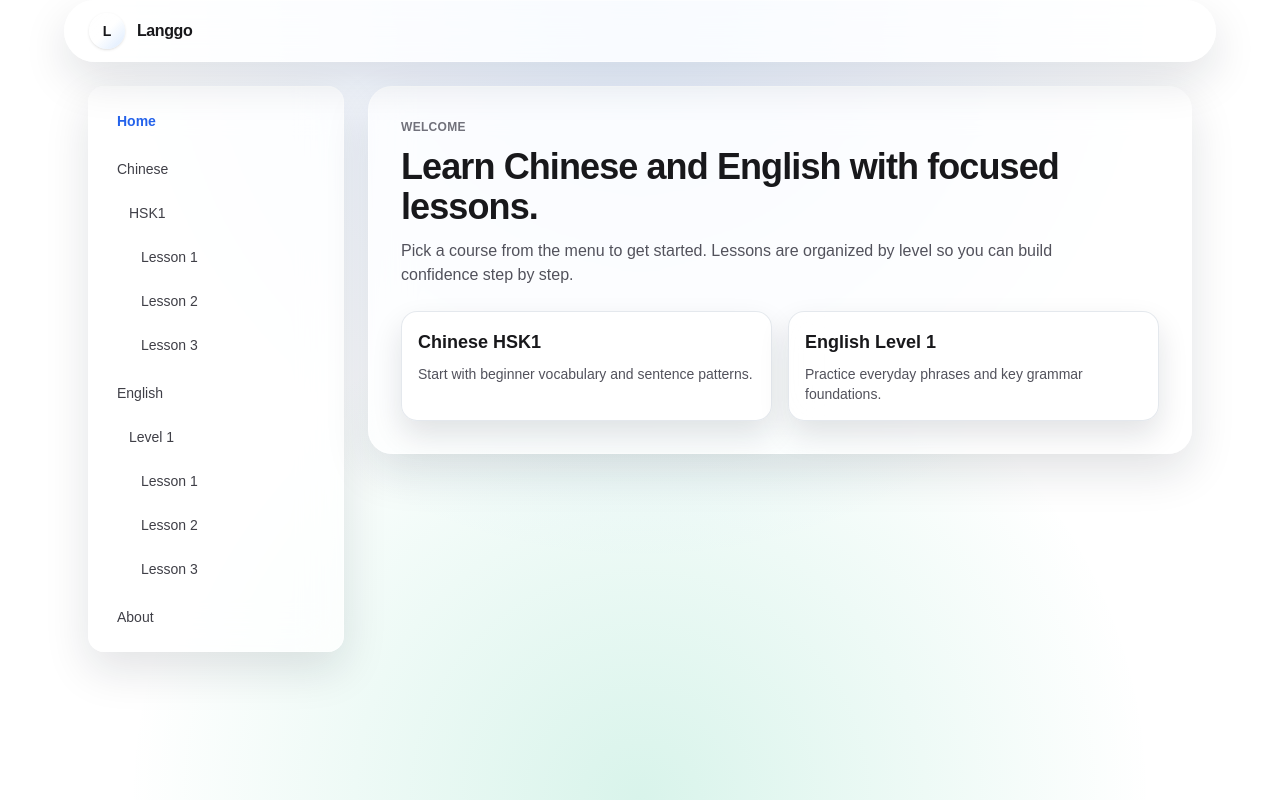
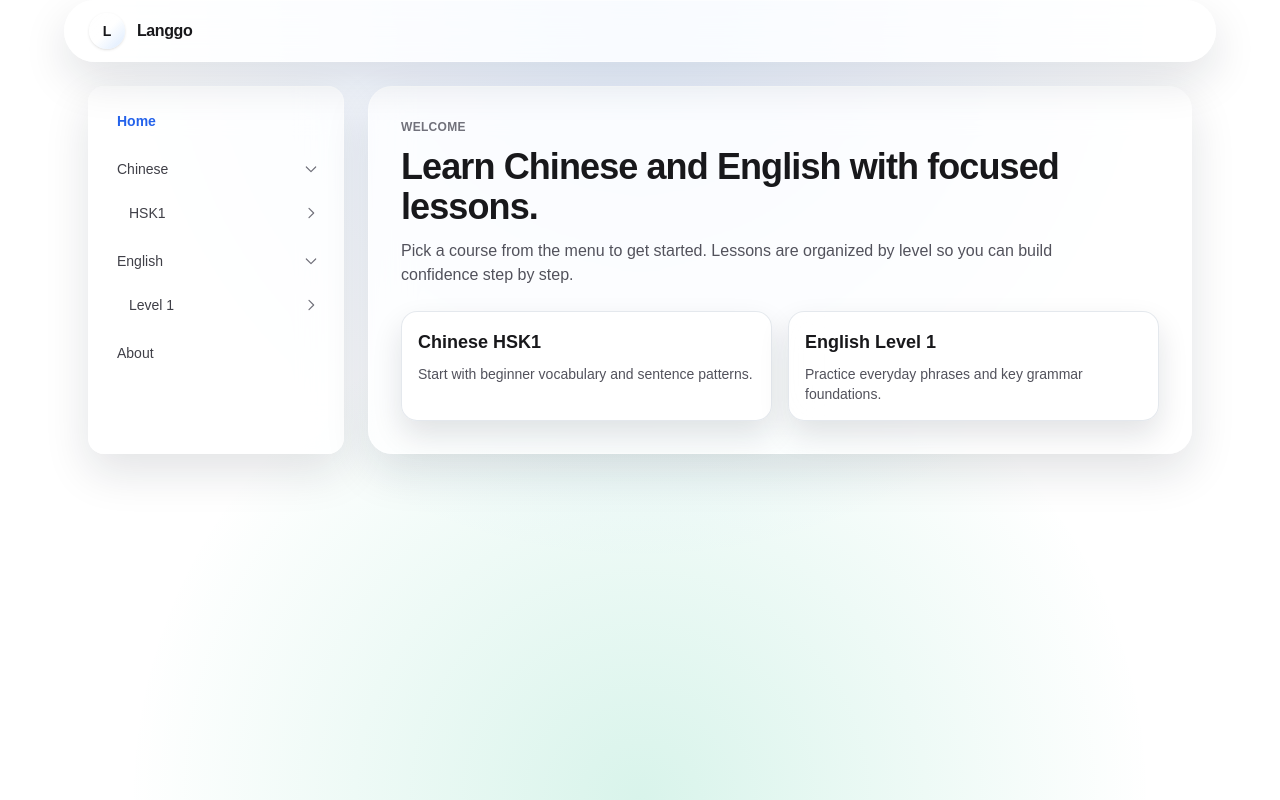
Before and after one commit to thinhtran3588/langgo, a Next.js app: page / in a window 1280 px wide. Built offline with nearby package versions, Linux system fonts and the light colour scheme.

Commit message:
Enhance navigation component with expandable items and toggle functionality. Refactor NavList to manage expanded states, improving user experience in the layout shell.

```diff
--- a/src/components/LayoutShell.tsx
+++ b/src/components/LayoutShell.tsx
@@ -1,9 +1,9 @@
 'use client';
 
-import { useState } from 'react';
+import { languages } from '@/lib/languages';
 import Link from 'next/link';
 import { usePathname } from 'next/navigation';
-import { languages } from '@/lib/languages';
+import { useState } from 'react';
 
 type NavItem = {
   label: string;
@@ -32,26 +32,36 @@ function NavList({
   items,
   depth = 0,
   pathname,
+  expandedItems,
+  onToggle,
 }: {
   items: NavItem[];
   depth?: number;
   pathname: string;
+  expandedItems: Record<string, boolean>;
+  onToggle: (key: string, nextExpanded: boolean) => void;
 }) {
   return (
     <ul className={depth === 0 ? 'space-y-3' : 'space-y-2'}>
       {items.map((item) => {
+        const itemKey = item.href ?? item.label;
         const isActive =
           item.href &&
           (pathname === item.href || pathname.startsWith(`${item.href}/`));
+        const hasChildren = Boolean(item.children?.length);
+        const isExpanded = hasChildren
+          ? (expandedItems[itemKey] ?? depth < 1)
+          : false;
         return (
           <li
             key={`${item.label}-${item.href ?? 'group'}`}
             className="space-y-2"
           >
+            <div className="flex items-center gap-2">
               {item.href ? (
                 <Link
                   href={item.href}
-                className={`block rounded-xl px-3 py-2 text-sm transition ${
+                  className={`flex-1 rounded-xl px-3 py-2 text-sm transition ${
                     isActive
                       ? 'font-semibold text-primary'
                       : 'font-medium text-zinc-700 hover:bg-white/60 dark:text-zinc-300 dark:hover:bg-zinc-900/70'
@@ -60,16 +70,51 @@ function NavList({
                   {item.label}
                 </Link>
               ) : (
-              <span className="block px-3 text-xs font-semibold uppercase tracking-wide text-zinc-500 dark:text-zinc-400">
+                <span className="block flex-1 px-3 text-xs font-semibold uppercase tracking-wide text-zinc-500 dark:text-zinc-400">
                   {item.label}
                 </span>
               )}
-            {item.children ? (
+              {hasChildren ? (
+                <button
+                  type="button"
+                  onClick={(event) => {
+                    event.preventDefault();
+                    event.stopPropagation();
+                    onToggle(itemKey, !isExpanded);
+                  }}
+                  className="inline-flex h-8 w-8 items-center justify-center rounded-lg text-zinc-500 transition hover:bg-white/60 hover:text-zinc-900 dark:text-zinc-400 dark:hover:bg-zinc-900/70 dark:hover:text-zinc-100"
+                  aria-label={
+                    isExpanded
+                      ? `Hide ${item.label} items`
+                      : `Show ${item.label} items`
+                  }
+                  aria-expanded={isExpanded}
+                >
+                  <svg
+                    aria-hidden="true"
+                    viewBox="0 0 24 24"
+                    className={`h-4 w-4 transition ${
+                      isExpanded ? 'rotate-90' : ''
+                    }`}
+                    fill="none"
+                    stroke="currentColor"
+                    strokeWidth="1.8"
+                    strokeLinecap="round"
+                    strokeLinejoin="round"
+                  >
+                    <path d="M9 5l7 7-7 7" />
+                  </svg>
+                </button>
+              ) : undefined}
+            </div>
+            {hasChildren && isExpanded ? (
               <div className="pl-3">
                 <NavList
-                  items={item.children}
+                  items={item.children ?? []}
                   depth={depth + 1}
                   pathname={pathname}
+                  expandedItems={expandedItems}
+                  onToggle={onToggle}
                 />
               </div>
             ) : undefined}
@@ -86,7 +131,16 @@ export default function LayoutShell({
   children: React.ReactNode;
 }) {
   const [menuOpen, setMenuOpen] = useState(false);
+  const [expandedItems, setExpandedItems] = useState<Record<string, boolean>>(
+    {}
+  );
   const pathname = usePathname();
+  const handleToggle = (key: string, nextExpanded: boolean) => {
+    setExpandedItems((prev) => ({
+      ...prev,
+      [key]: nextExpanded,
+    }));
+  };
 
   return (
     <div className="min-h-screen text-zinc-900 dark:text-zinc-50">
@@ -152,7 +206,12 @@ export default function LayoutShell({
           }`}
         >
           <nav aria-label="Main">
-            <NavList items={navItems} pathname={pathname} />
+            <NavList
+              items={navItems}
+              pathname={pathname}
+              expandedItems={expandedItems}
+              onToggle={handleToggle}
+            />
           </nav>
         </aside>
 
```
Lines whose indentation alone changed are shown as unchanged.
